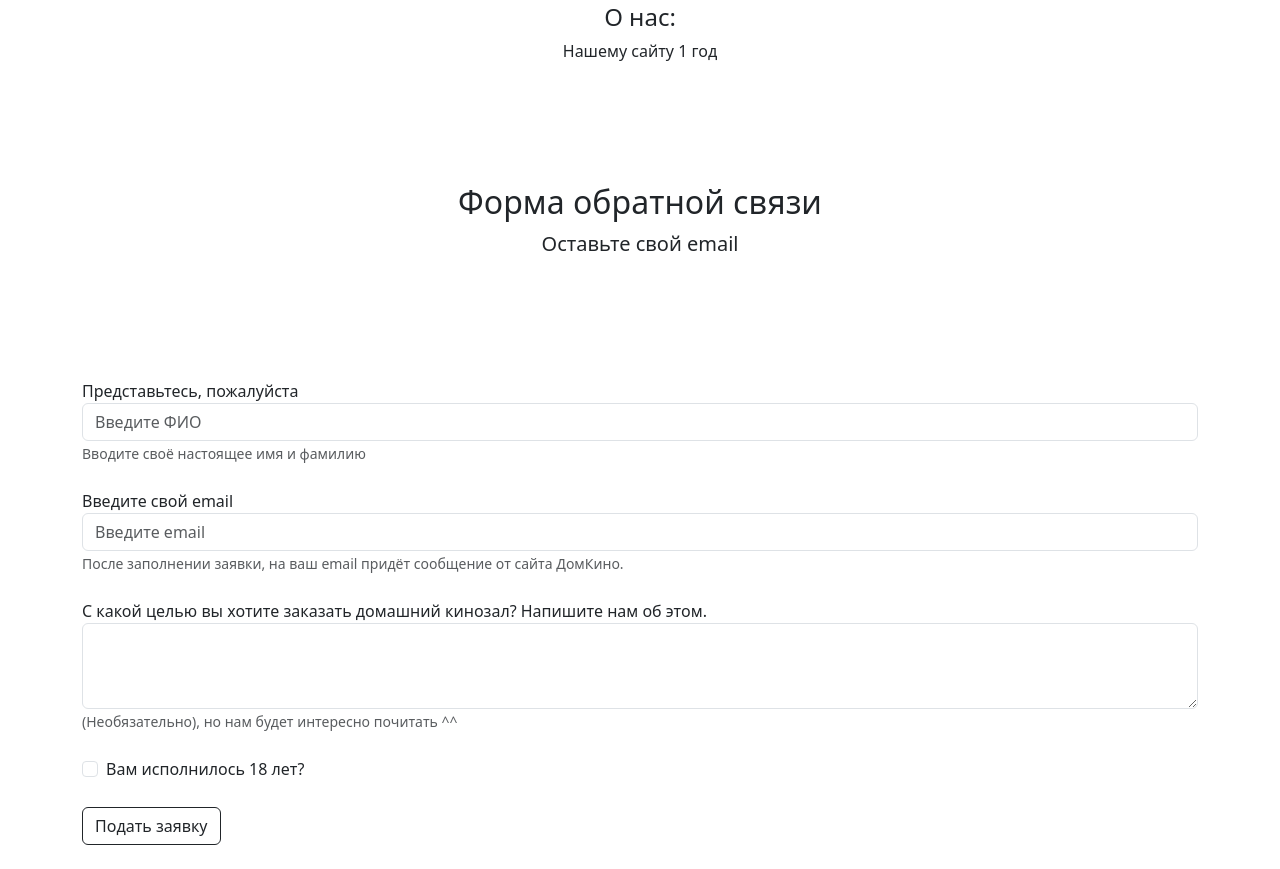
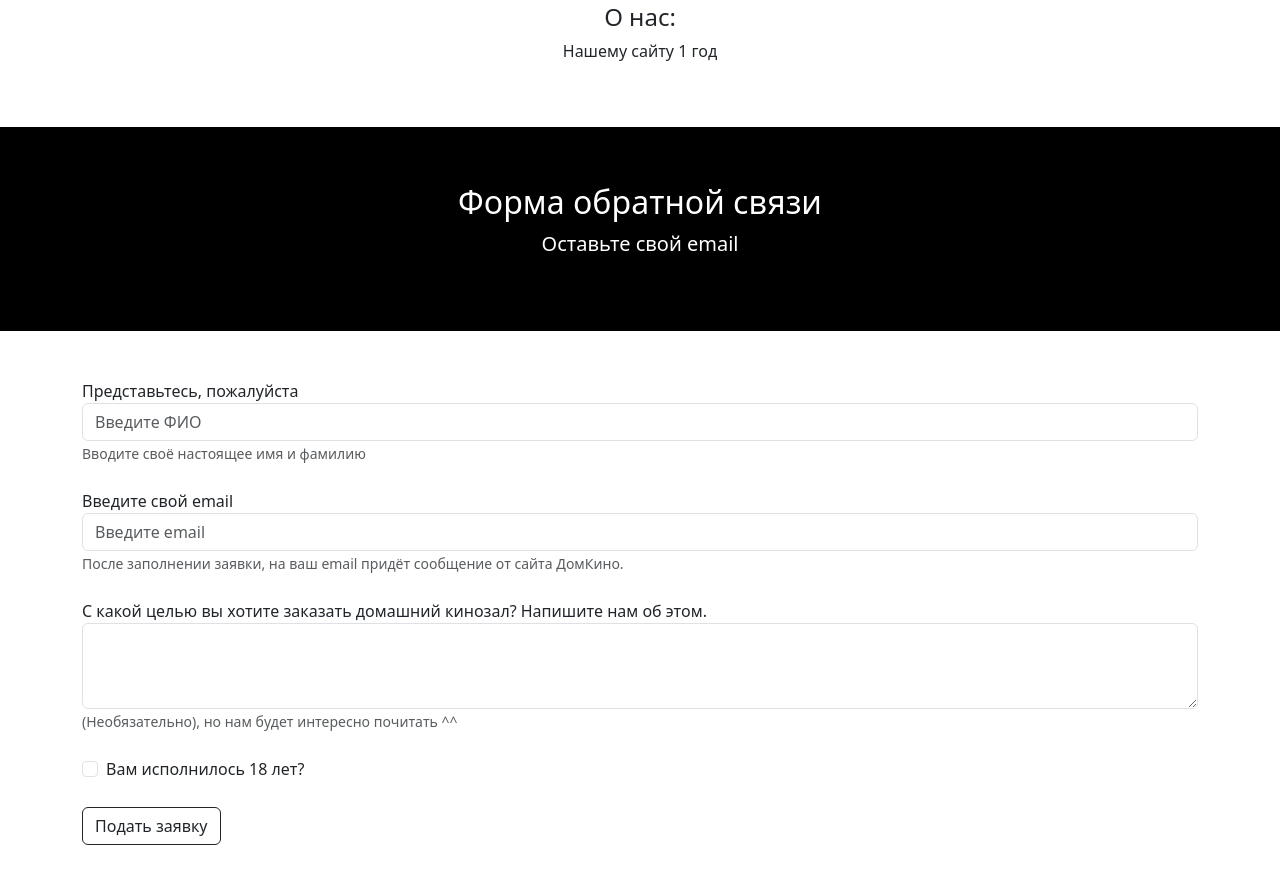
Before and after one commit to Vaksutko/DomKino, a plain HTML site: page index.html in a window 1280 px wide. Shown: the part 1597-2466 px from the top of the page. Drawn offline with nearby package versions, Linux system fonts and the light colour scheme.

Commit message:
Update style.css

```diff
--- a/style.css
+++ b/style.css
@@ -41,3 +41,14 @@
 	font-size: 20px;
     text-align: center;
 }
+
+/* 3 экран*/
+
+.feedback {
+	background: #000;
+	color: #fff;
+}
+
+.blue{
+	color:#95d;
+}
```
